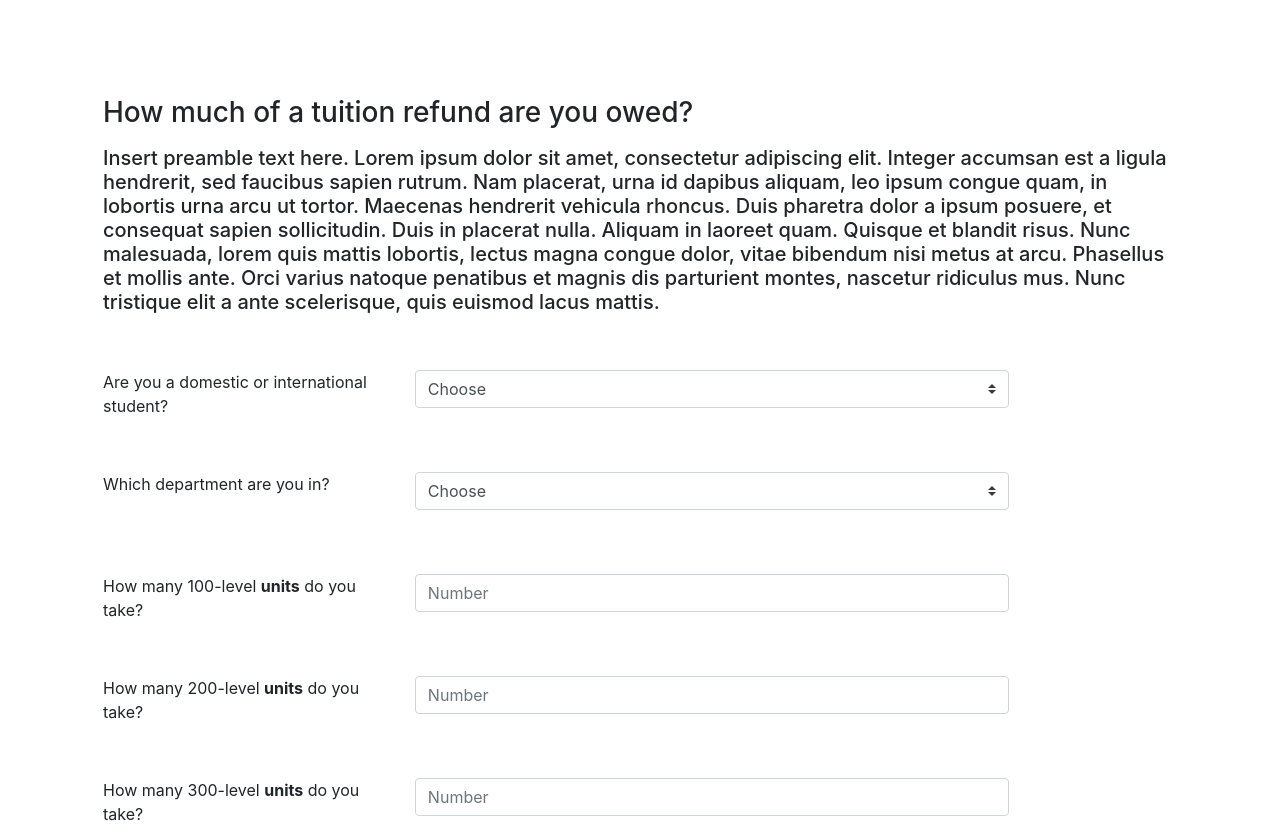
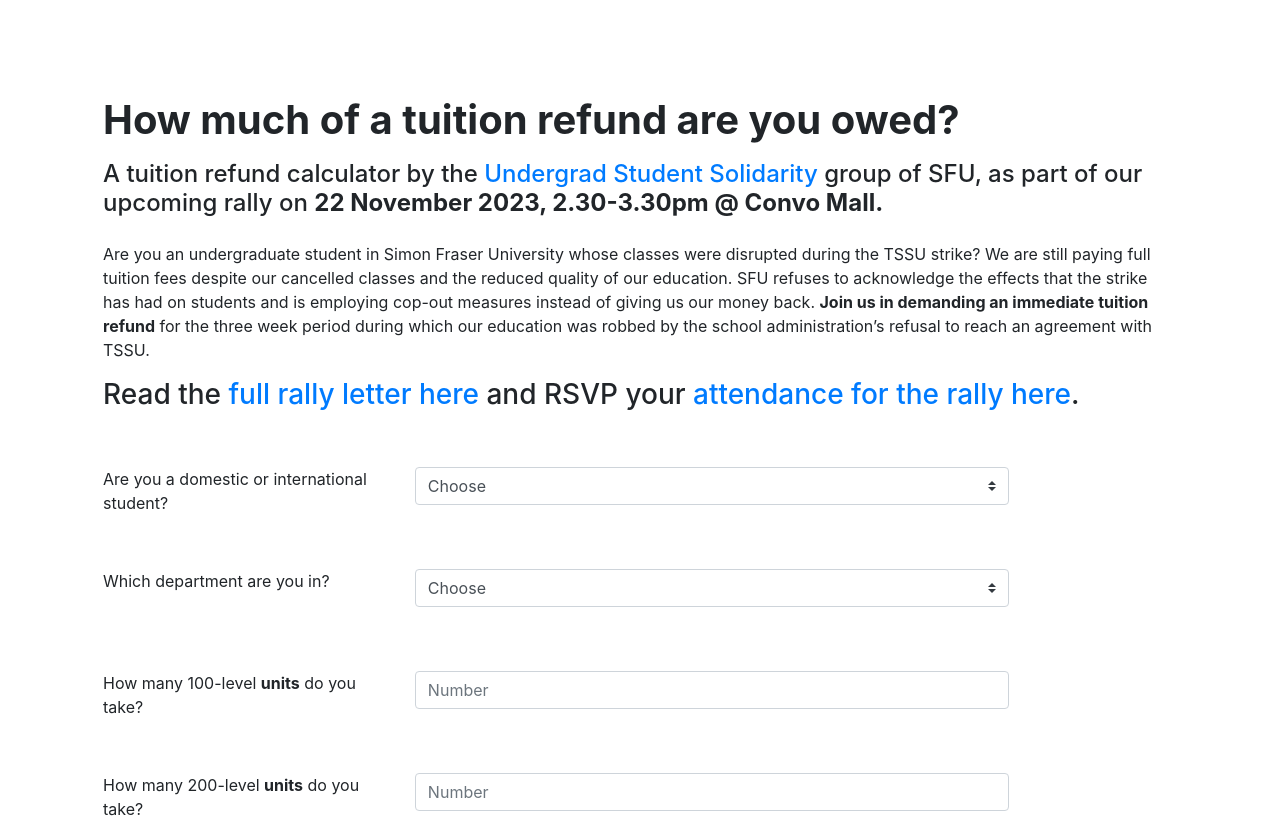
Before and after one commit to undergradsolidarity/tuitionrefundcalculator, a plain HTML site: page index.html in a window 1280 px wide. Shown: the top 835 px of the page. Drawn offline with nearby package versions, Linux system fonts and the light colour scheme.

Commit message:
Update index.html

```diff
--- a/index.html
+++ b/index.html
@@ -12,15 +12,22 @@
   </head>
   <body>
 
+
     <div class='container p-5'>
       <div class='row'>
-        <div class='h3 mt-5'>
-          How much of a tuition refund are you owed?
+        <div class='h1 mt-5'><b>
+          How much of a tuition refund are you owed?</b>
+        </div>
+        <div class='h4 mt-2'>
+          A tuition refund calculator by the <a href = 'https://www.instagram.com/undergrads4tssu/'>Undergrad Student Solidarity</a> group of SFU, as part of our upcoming rally on <b>22 November 2023, 2.30-3.30pm @ Convo Mall.</b>
         </div>
       </div>
       <div class='row'>
-        <div class='h5 mt-2'>
-          Insert preamble text here. Lorem ipsum dolor sit amet, consectetur adipiscing elit. Integer accumsan est a ligula hendrerit, sed faucibus sapien rutrum. Nam placerat, urna id dapibus aliquam, leo ipsum congue quam, in lobortis urna arcu ut tortor. Maecenas hendrerit vehicula rhoncus. Duis pharetra dolor a ipsum posuere, et consequat sapien sollicitudin. Duis in placerat nulla. Aliquam in laoreet quam. Quisque et blandit risus. Nunc malesuada, lorem quis mattis lobortis, lectus magna congue dolor, vitae bibendum nisi metus at arcu. Phasellus et mollis ante. Orci varius natoque penatibus et magnis dis parturient montes, nascetur ridiculus mus. Nunc tristique elit a ante scelerisque, quis euismod lacus mattis.
+        <div class='mt-3'>
+          Are you an undergraduate student in Simon Fraser University whose classes were disrupted during the TSSU strike? We are still paying full tuition fees despite our cancelled classes and the reduced quality of our education. SFU refuses to acknowledge the effects that the strike has had on students and is employing cop-out measures instead of giving us our money back. <b>Join us in demanding an immediate tuition refund</b> for the three week period during which our education was robbed by the school administration’s refusal to reach an agreement with TSSU.
+        </div>
+        <div class='h3 mt-3'>Read the <a href='https://tinyurl.com/USSActionLetter'>full rally letter here</a> and RSVP your<a href='https://forms.gle/AxUs6yMshb5LSCLz8'> attendance for the rally here</a>.
+
         </div>
       </div>
       <div class='row'>
```
